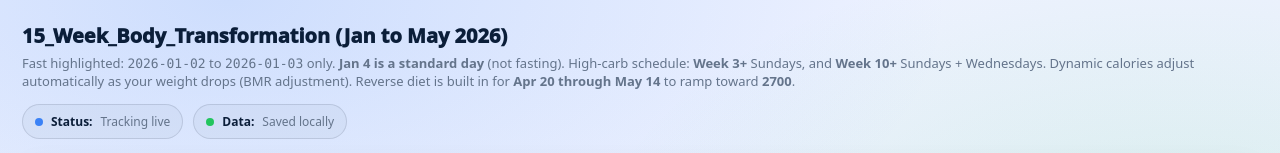
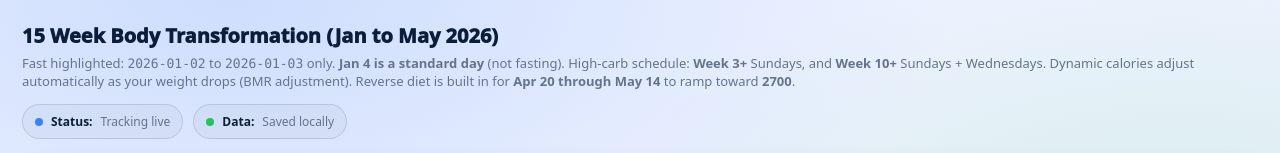
Before and after one commit to jagrmeister/15_week_body_transformation, a plain HTML site: page index.html in a window 1280 px wide. Shown: the top 153 px of the page. Drawn offline with nearby package versions, Linux system fonts and the light colour scheme.

Commit message:
Update index.html

```diff
--- a/index.html
+++ b/index.html
@@ -311,7 +311,7 @@
 <div class="container">
   <header>
     <div>
-      <h1>15_Week_Body_Transformation (Jan to May 2026)</h1>
+      <h1>15 Week Body Transformation (Jan to May 2026)</h1>
       <div class="sub">
         Fast highlighted: <span class="mono">2026-01-02</span> to <span class="mono">2026-01-03</span> only.
         <b>Jan 4 is a standard day</b> (not fasting).
```
